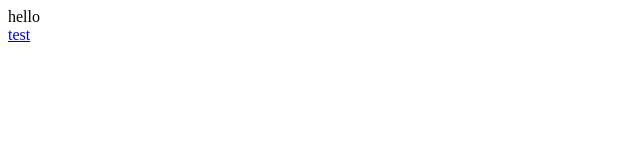
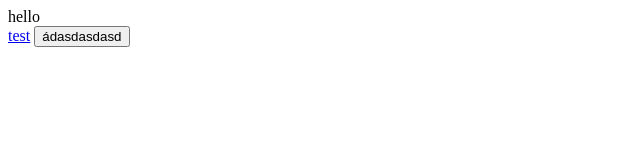
Before and after one commit to huuxuan997/demo-git, a plain HTML site: page index.html in a window 1280 px wide. Shown: the whole page, without its empty margins (0-640 px from the left). Drawn offline with Linux system fonts and the light colour scheme.

Commit message:
update index.html

```diff
--- a/index.html
+++ b/index.html
@@ -1,2 +1,3 @@
 <div>hello</div>
 <a href="#">test</a>
+<button>ádasdasdasd</button>
```
